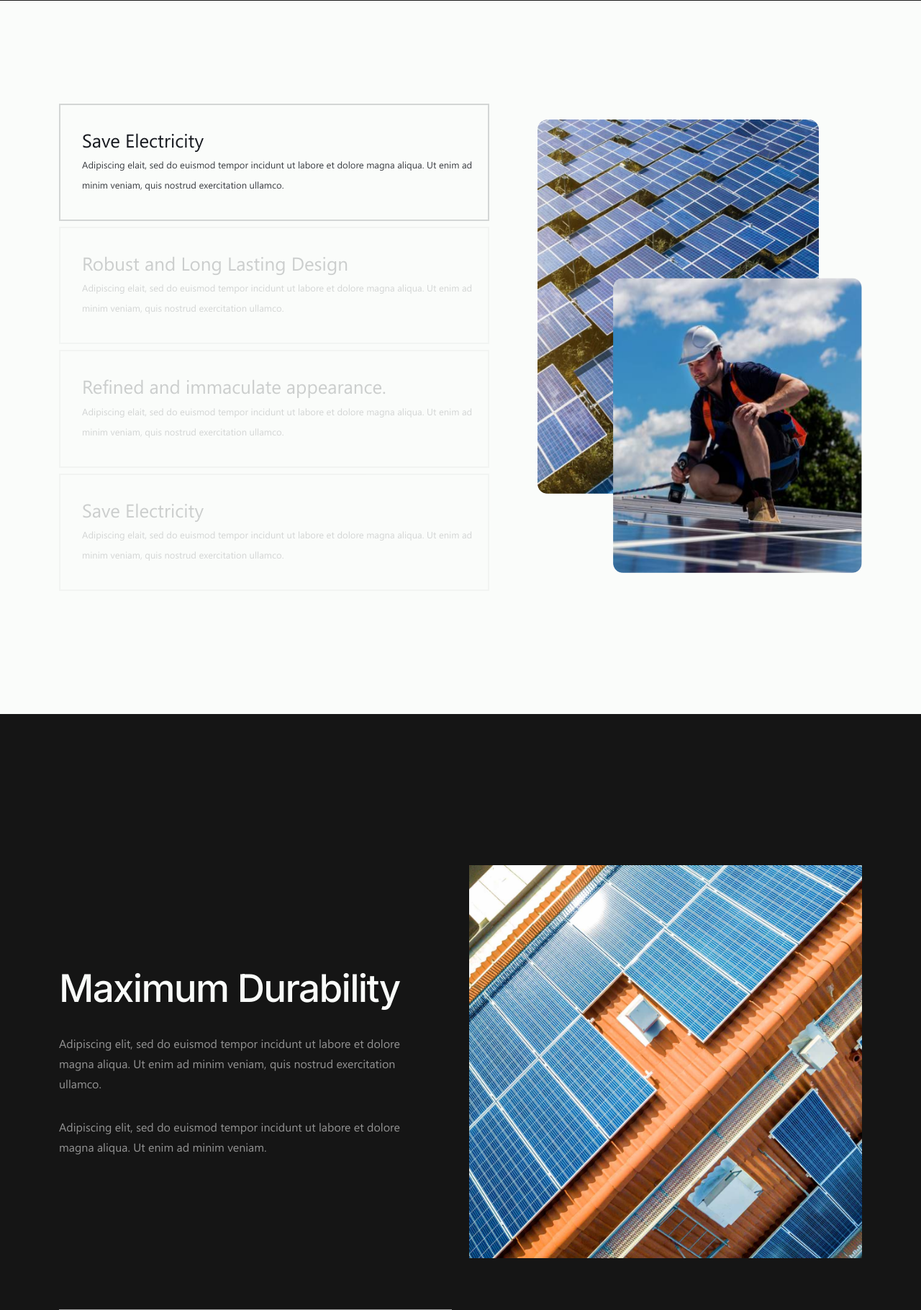
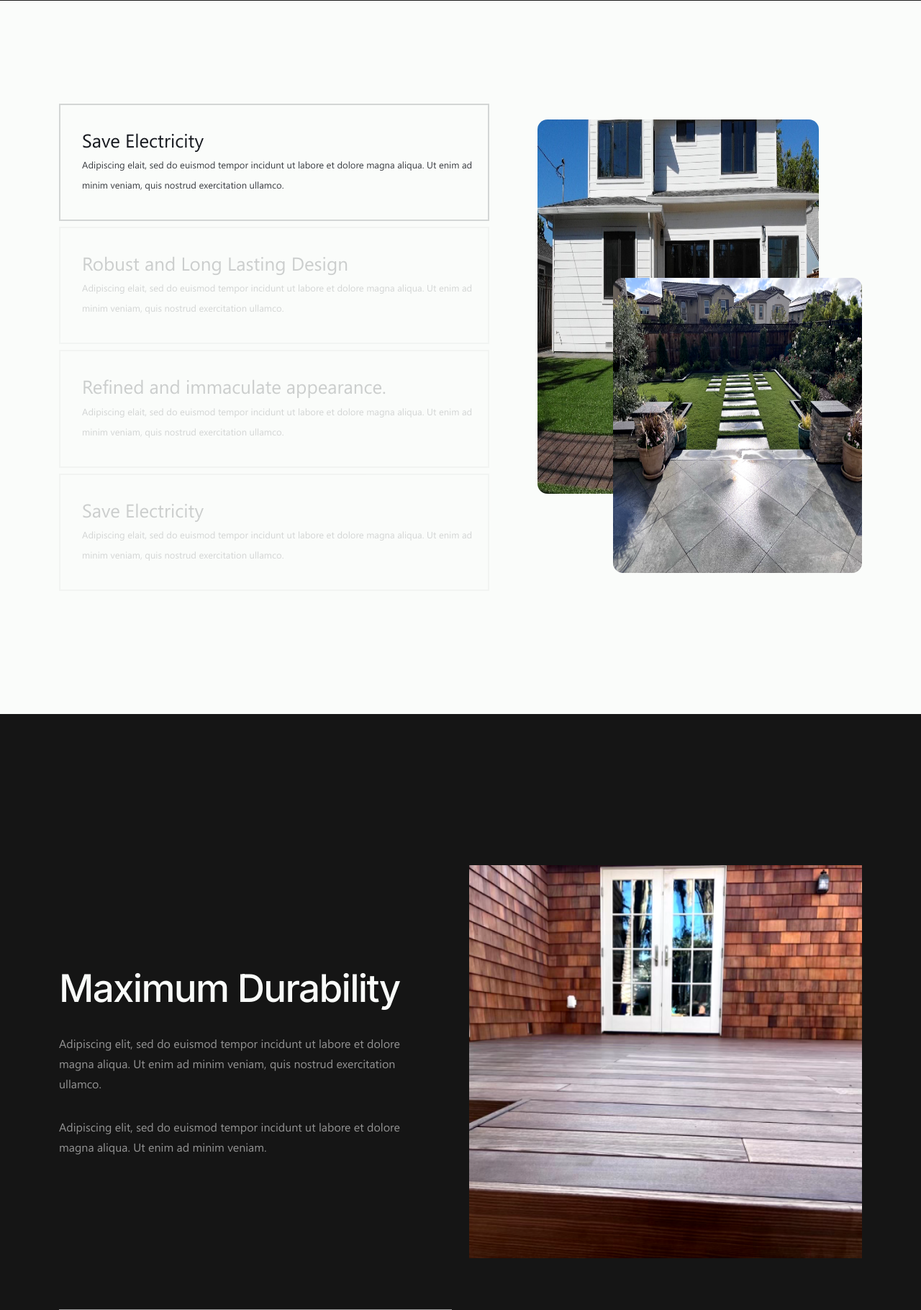
Before and after one commit to Hammad5626/Tesla-Landscaping, a Django app: page / in a window 1280 px wide. Shown: the part 2071-3891 px from the top of the page at 72% size. Run offline with Django 4.2, Linux system fonts and the light colour scheme; grey boxes are pictures that could not be loaded.

Commit message:
modifications

```diff
--- a/core/templates/core/gallery.html
+++ b/core/templates/core/gallery.html
@@ -15,7 +15,7 @@
                             <img src="{% static 'images/6.png' %}" alt="" class="gallery_image_1">
                         </div>
                         <div class="col-lg-8 col-md-7 col-sm-12 col-12">
-                            <img src="{% static 'images/7.png' %}" alt="" class="gallery_image_3">
+                            <img src="{% static 'images/7.1.png' %}" alt="" class="gallery_image_3">
                         </div>
                     </div>
                 </div>
--- a/core/templates/core/index.html
+++ b/core/templates/core/index.html
@@ -74,18 +74,12 @@
                     </div>
                 </div>
                 <div class="col-lg-6 col-md-6 col-sm-12 col-12">
-                    <img src="{% static 'images/3.png' %}" alt="" class="maximum_durab_image">
+                    <img src="{% static 'images/4.1.png' %}" alt="" class="maximum_durab_image">
                 </div>
             </div>
         </div>
     </div>
     <!-- Maximum Durability Section End-->
-
-    <!-- Video Section Start-->
-    <div class="section_6">
-        <img src="{% static 'images/Section.png' %}" alt="" class="section_image">
-        <button type="button" class="play_button">PLAY</button>
-    </div>
 {% endblock %}
 
 {% block get_quote %}
--- a/core/templates/core/save_electricity.html
+++ b/core/templates/core/save_electricity.html
@@ -48,35 +48,35 @@
                     <div class="tab-pane fade show active" id="v-pills-home" role="tabpanel"
                         aria-labelledby="v-pills-home-tab" tabindex="0">
                         <div class="tab_open_image">
-                            <img src="{% static 'images/1.png' %}" alt="" class="solar_image">
+                            <img src="{% static 'images/1.jpeg' %}" alt="" class="solar_image">
                             <img src="{% static 'images/2.png' %}" alt="" class="solar_image_man">
                         </div>
                     </div>
                     <div class="tab-pane fade" id="v-pills-profile" role="tabpanel"
                         aria-labelledby="v-pills-profile-tab" tabindex="0">
                         <div class="tab_open_image">
-                            <img src="{% static 'images/1.png' %}" alt="" class="solar_image">
+                            <img src="{% static 'images/1.jpeg' %}" alt="" class="solar_image">
                             <img src="{% static 'images/2.png' %}" alt="" class="solar_image_man">
                         </div>
                     </div>
                     <div class="tab-pane fade" id="v-pills-disabled" role="tabpanel"
                         aria-labelledby="v-pills-disabled-tab" tabindex="0">
                         <div class="tab_open_image">
-                            <img src="{% static 'images/1.png' %}" alt="" class="solar_image">
+                            <img src="{% static 'images/1.jpeg' %}" alt="" class="solar_image">
                             <img src="{% static 'images/2.png' %}" alt="" class="solar_image_man">
                         </div>
                     </div>
                     <div class="tab-pane fade" id="v-pills-messages" role="tabpanel"
                         aria-labelledby="v-pills-messages-tab" tabindex="0">
                         <div class="tab_open_image">
-                            <img src="{% static 'images/1.png' %}" alt="" class="solar_image">
+                            <img src="{% static 'images/1.jpeg' %}" alt="" class="solar_image">
                             <img src="{% static 'images/2.png' %}" alt="" class="solar_image_man">
                         </div>
                     </div>
                     <div class="tab-pane fade" id="v-pills-settings" role="tabpanel"
                         aria-labelledby="v-pills-settings-tab" tabindex="0">
                         <div class="tab_open_image">
-                            <img src="{% static 'images/1.png'%}" alt="" class="solar_image">
+                            <img src="{% static 'images/1.jpeg'%}" alt="" class="solar_image">
                             <img src="{% static 'images/2.png' %}" alt="" class="solar_image_man">
                         </div>
                     </div>
```
Also changed, not shown: static/assets/images/1.jpeg (added), static/assets/images/1.png (deleted), static/assets/images/2.png, static/assets/images/3.png, static/assets/images/4.1.png (added), static/assets/images/7.png, 7 other files.
